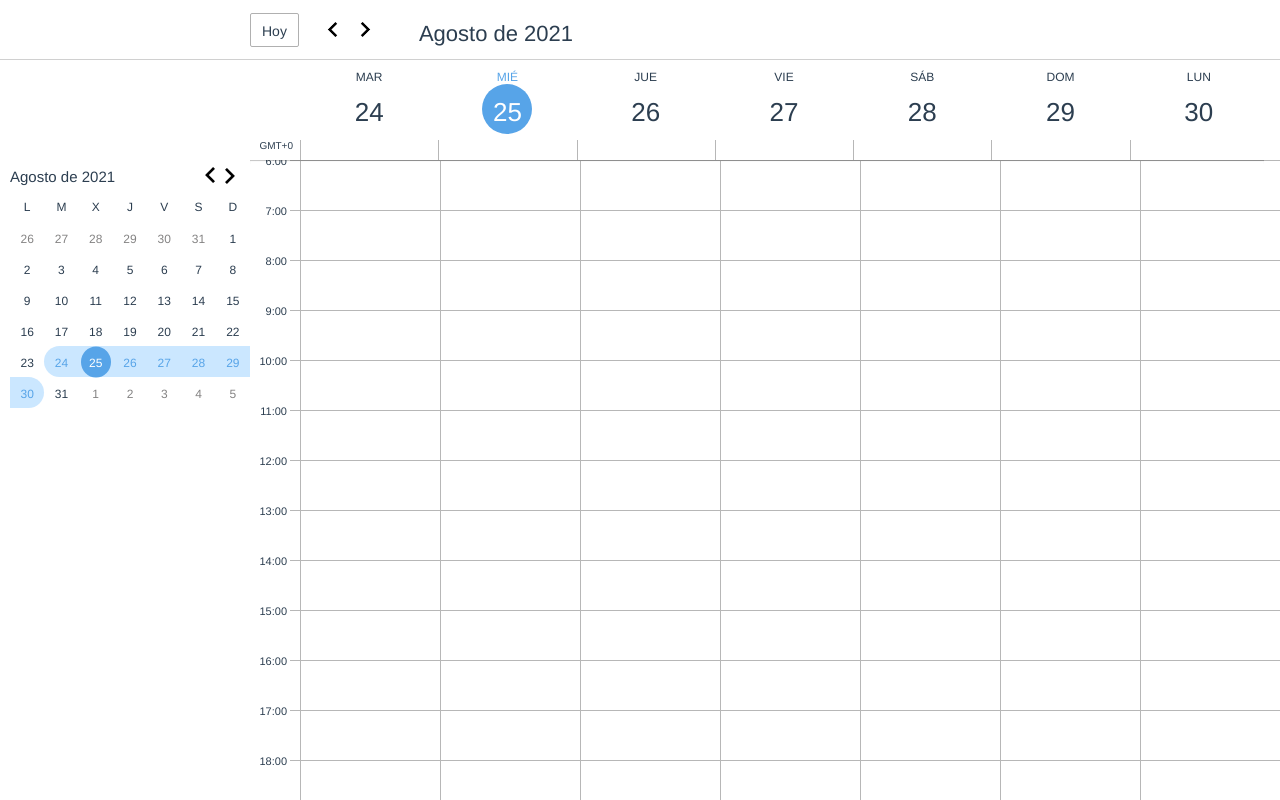
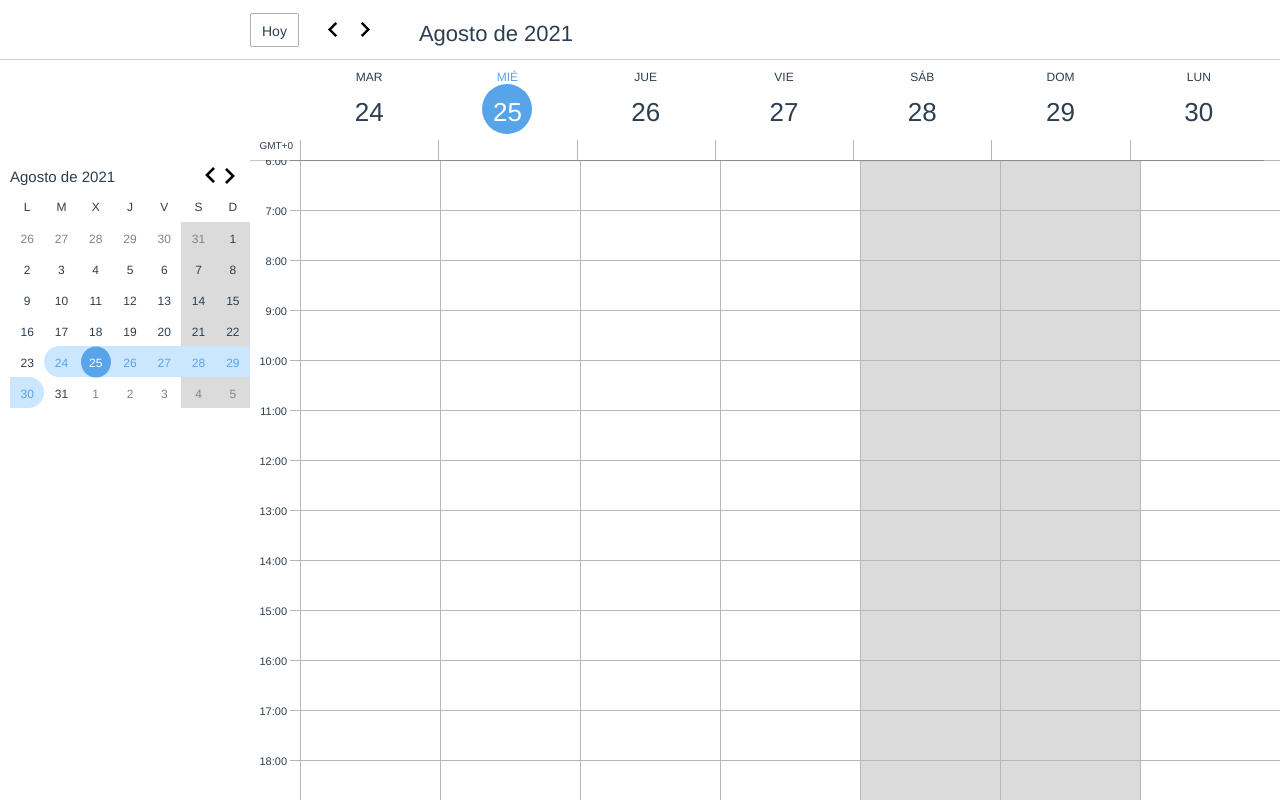
Before and after one commit to RJ64/ccr-calendar, a Vue app: page / in a window 1280 px wide. Built offline with nearby package versions, Linux system fonts and the light colour scheme.

Commit message:
Click en dia en mini calendario y griseado findes

```diff
--- a/src/App.vue
+++ b/src/App.vue
@@ -4,7 +4,7 @@
       <Cabecera @semanaAnterior="semanaAnterior" @semanaSiguiente="semanaSiguiente" @irAHoy="irAHoy" :primerDiaSemanaMostrando="primerDiaSemanaMostrando" :numDiasMostrando="numDiasMostrando" :hoy="hoy"/>
     </div>
     <div class="zonaBarraLateral">
-      <MiniCalendario :primerDiaSemanaMostrando="primerDiaSemanaMostrando" :numDiasMostrando="numDiasMostrando" :mesMostrando="mesMostrando" :hoy="hoy" :yearMostrando="yearMostrando"/>
+      <MiniCalendario @irADia="irADia" :primerDiaSemanaMostrando="primerDiaSemanaMostrando" :numDiasMostrando="numDiasMostrando" :mesMostrando="mesMostrando" :hoy="hoy" :yearMostrando="yearMostrando"/>
     </div>
     <div class="zonaPrincipal">
       <CalendarioResumenSemana :primerDiaSemanaMostrando="primerDiaSemanaMostrando" :numDiasMostrando="numDiasMostrando" :hoy="hoy"/>
@@ -45,6 +45,9 @@ export default {
     },
     irAHoy() {
       this.primerDiaSemanaMostrando = new Date(this.hoy.getTime() - (1000 * 60 * 60 * 24));
+    },
+    irADia(dia) {
+      this.primerDiaSemanaMostrando = new Date(dia.getTime() - (1000 * 60 * 60 * 24));
     },
     removeSelectedText() {
       if (window.getSelection) {
--- a/src/components/calendarioResumen/HorasResumenSemana.vue
+++ b/src/components/calendarioResumen/HorasResumenSemana.vue
@@ -1,21 +1,36 @@
 <template>
 
   <div class="zonaPrincipalCalendarioResumenSemana">
+
       <div class="lateralZonaHoraria">
         <div :style="{'height': alturaHora+'px'}" v-for="horaPintando in 24" :key="horaPintando" class="filaHora">
           <div v-if="horaPintando > 1" class="semilinea"></div>
           <div v-if="horaPintando < 24" class="hora">{{ horaPintando }}:00</div>
         </div>
       </div>
+
       <div class="zonaPrincipalEventos">
-        <div :style="{'width': 'calc(100% / '+numDiasMostrando+')'}" v-for="numColumnaDiaPintando in numDiasMostrando" :key="numColumnaDiaPintando" class="columnaDiaEventos">
+        <div
+          :style="{
+            'width': 'calc(100% / '+numDiasMostrando+')'
+          }"
+          v-for="numColumnaDiaPintando in numDiasMostrando"
+          :key="numColumnaDiaPintando"
+          :class="{
+            'columnaDiaEventos' : true,
+            'esFinde' : esFinde(diaColumnaMostrando(numColumnaDiaPintando)),
+          }">
+
           <div :style="{'height': alturaHora+'px'}" v-for="horaPintando in 24" :key="horaPintando" class="filaHoraEventos"></div>
+
           <div class="zonaLineaAhora" :style="{'top': ((alturaHora * hoy.getHours()) + ((alturaHora * hoy.getMinutes()) / 60))+'px'}" v-if="mismoDia(diaColumnaMostrando(numColumnaDiaPintando), hoy)">
             <div class="bolaAhora"></div>
             <div class="lineaAhora"></div>
           </div>
+
         </div>
       </div>
+
   </div>
 
 </template>
@@ -51,6 +66,9 @@ export default {
     },
     diaColumnaMostrando(numColumnaDiaPintando) {
       return new Date(this.primerDiaSemanaMostrando.getTime() + (1000 * 60 * 60 * 24 * (numColumnaDiaPintando - 1)));
+    },
+    esFinde(dia) {
+      return dia.getDay() === 0 || dia.getDay() === 6
     },
   },
   mounted() {
@@ -99,6 +117,9 @@ export default {
   float: left;
   position: relative;
 }
+.columnaDiaEventos.esFinde {
+  background-color: #dbdbdb;
+}
 .zonaLineaAhora {
   position: absolute;
   width: 100%;
--- a/src/components/miniCalendario/DiaMiniCalendario.vue
+++ b/src/components/miniCalendario/DiaMiniCalendario.vue
@@ -4,7 +4,7 @@
     'inicioSemanaMirando' : inicioSemanaMirando(),
     'finSemanaMirando' : finSemanaMirando(),
     }">
-      <div :class="{
+      <div @click="irADia(dia)" :class="{
         'diaEnMes' : true,
         'otroMes': (dia.getMonth() + 1) != mesMostrando,
         'hoy': mismoDia(dia, hoy),
@@ -15,6 +15,7 @@
 <script>
 export default {
   name: 'DiaMiniCalendario',
+  emits: ["irADia"],
   props: {
     dia: {
       type: Date,
@@ -70,6 +71,9 @@ export default {
     mismoMes(dia1, dia2) {
       return dia1.getMonth() === dia2.getMonth() && dia1.getFullYear() === dia2.getFullYear();
     },
+    irADia(dia) {
+      this.$emit("irADia", dia);
+    },
   },
   created() {
   },
--- a/src/components/miniCalendario/DiasMiniCalendario.vue
+++ b/src/components/miniCalendario/DiasMiniCalendario.vue
@@ -1,7 +1,19 @@
 <template>
-  <div :style="{'width': 'calc(100% / '+numDiasMostrando+')'}" v-for="numDiaEnMiniMes in 42" :key="numDiaEnMiniMes" class="cuadradoDia">
+
+  <div
+  :style="{
+    'width': 'calc(100% / '+numDiasMostrando+')'
+  }"
+  v-for="numDiaEnMiniMes in 42"
+  :key="numDiaEnMiniMes"
+  :class="{
+    'cuadradoDia' : true,
+    'esFinde' : esFinde(new Date(primerLunesMiniMes.getTime() + (1000 * 60 * 60 * 24 * (numDiaEnMiniMes - 1)))),
+  }">
+
     <div class="semanaViendo">
       <DiaMiniCalendario
+        @irADia="irADia"
         :dia="new Date(primerLunesMiniMes.getTime() + (1000 * 60 * 60 * 24 * (numDiaEnMiniMes - 1)))"
         :hoy="hoy"
         :mesMostrando="mesMostrando"
@@ -16,6 +28,7 @@ import DiaMiniCalendario from './DiaMiniCalendario.vue'
 
 export default {
   name: 'DiasMiniCalendario',
+  emits: ["irADia"],
   components: {
     DiaMiniCalendario,
   },
@@ -53,7 +66,12 @@ export default {
     }
   },
   methods: {
-
+    irADia(dia) {
+      this.$emit("irADia", dia);
+    },
+    esFinde(dia) {
+      return dia.getDay() === 0 || dia.getDay() === 6
+    },
   },
   created() {
 
@@ -74,4 +92,7 @@ export default {
   float: left;
   position: relative;
 }
+.cuadradoDia.esFinde {
+  background-color: #dbdbdb;
+}
 </style>
--- a/src/components/miniCalendario/MiniCalendario.vue
+++ b/src/components/miniCalendario/MiniCalendario.vue
@@ -17,6 +17,7 @@
       <div class="cuadradoDia diaDeLaSemana">D</div>
     </div>
     <DiasMiniCalendario
+      @irADia="irADia"
       :mesMostrando="mesMostrandoLocalmente"
       :yearMostrando="yearMostrandoLocalmente"
       :hoy="hoy"
@@ -32,6 +33,7 @@ const inputDateFormat = 'DD-MM-YYYY';
 
 export default {
   name: 'MiniCalendario',
+  emits: ["irADia"],
   components: {
     DiasMiniCalendario,
   },
@@ -105,6 +107,9 @@ export default {
       }
       this.mesMostrandoLocalmente++;
     },
+    irADia(dia) {
+      this.$emit("irADia", dia);
+    },
   },
   created() {
 
```
